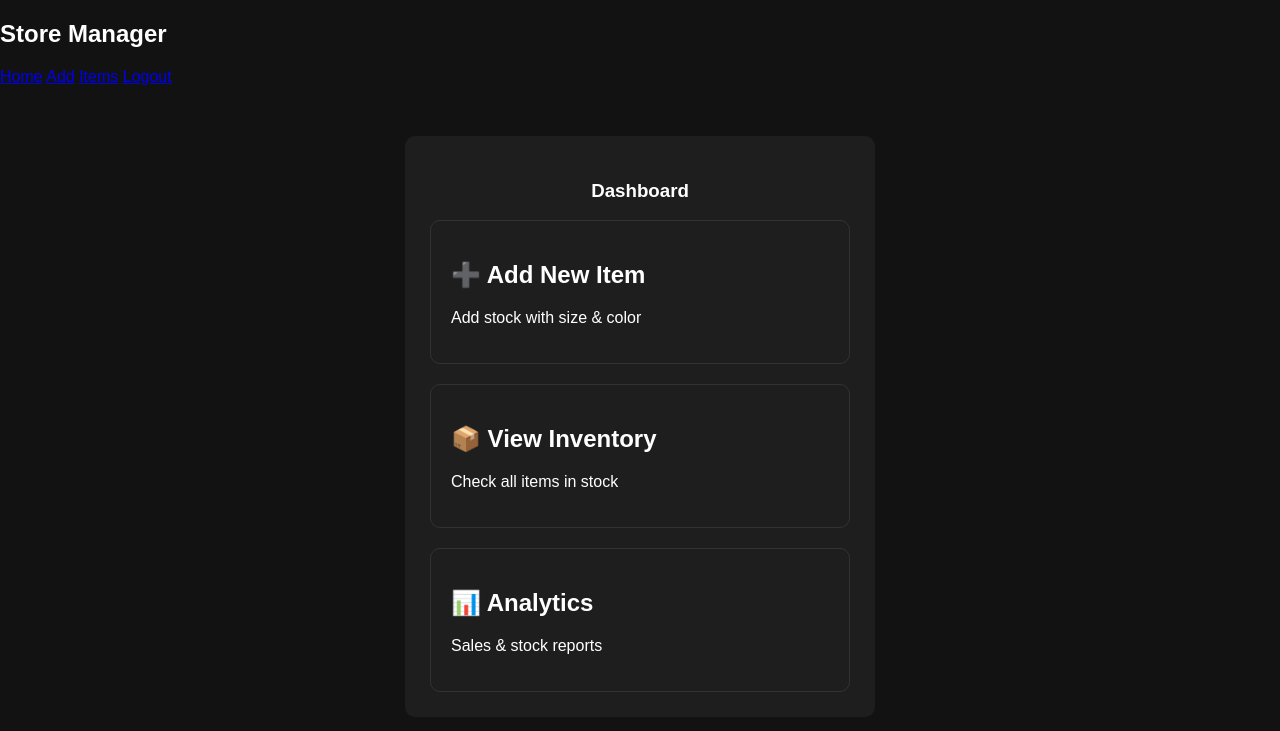
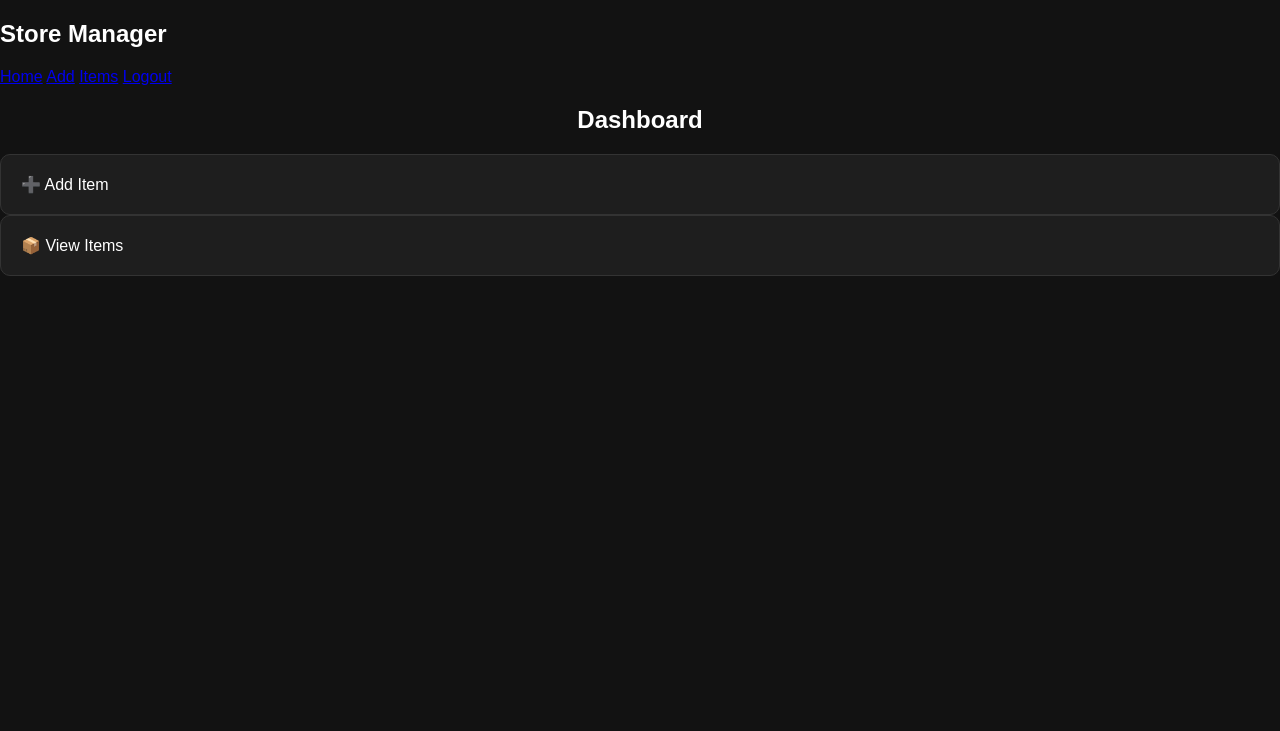
Before and after one commit to manojar346-hue/Clothes-, a Flask app: page /dashboard in a window 1280 px wide. Shown: the top 731 px of the page. Run offline with Flask 3, Linux system fonts and the light colour scheme; the visitor is signed in with stand-in values (Sample User, id 1).

Commit message:
Update dashboard.html

```diff
--- a/templates/dashboard.html
+++ b/templates/dashboard.html
@@ -1,27 +1,11 @@
 {% extends "base.html" %}
 {% block content %}
 
-<div class="container">
-    <h3 style="text-align:center;">Dashboard</h3>
+<h2 style="text-align:center;">Dashboard</h2>
 
-    <div class="card-grid">
-
-        <a class="card" href="/add_item">
-            <h2>➕ Add New Item</h2>
-            <p>Add stock with size & color</p>
-        </a>
-
-        <a class="card" href="/items">
-            <h2>📦 View Inventory</h2>
-            <p>Check all items in stock</p>
-        </a>
-
-        <a class="card" href="/analytics">
-            <h2>📊 Analytics</h2>
-            <p>Sales & stock reports</p>
-        </a>
-
-    </div>
+<div class="cards">
+    <a href="/add_item" class="card">➕ Add Item</a>
+    <a href="/items" class="card">📦 View Items</a>
 </div>
 
 {% endblock %}
```
